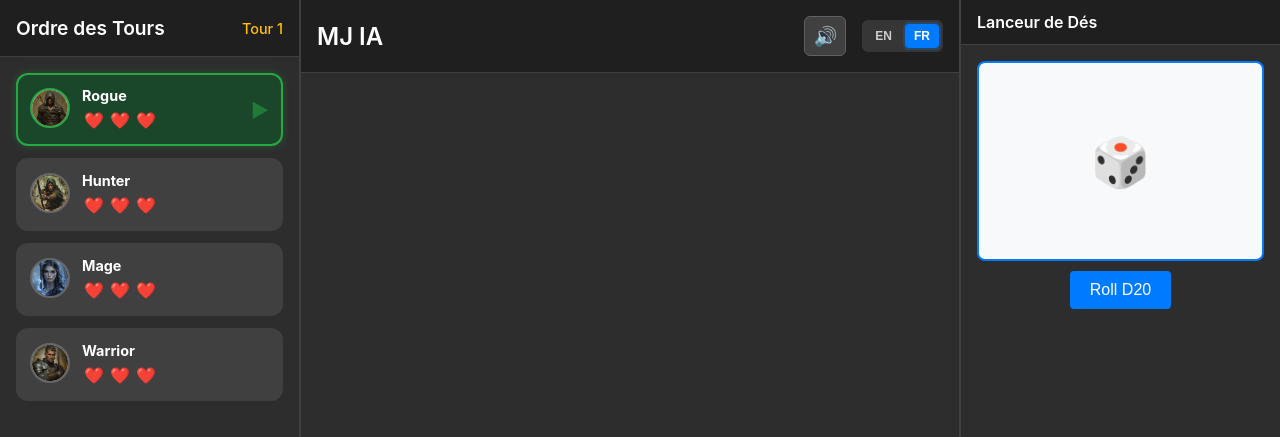
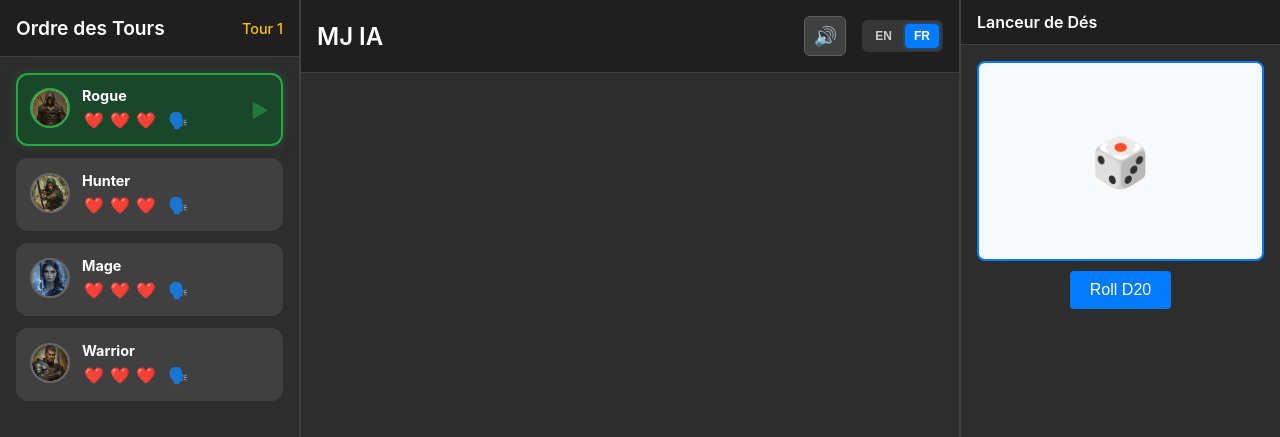
Before and after one commit to tchikl-h/mjai, an Angular app in the folder chat-app/: page / in a window 1280 px wide. Shown: the top 437 px of the page. Built offline with nearby package versions, Linux system fonts and the light colour scheme.

Commit message:
Players response on click on a button instead of automatically after a gm message

```diff
--- a/chat-app/src/app/app.component.html
+++ b/chat-app/src/app/app.component.html
@@ -36,7 +36,8 @@
         [showControls]="true"
         [clickable]="player.isAlive()"
         (healthToggle)="onHealthToggle($event)"
-        (playerClick)="onPlayerClick($event)">
+        (playerClick)="onPlayerClick($event)"
+        (playerSpeak)="onPlayerSpeak($event)">
       </app-player-card>
     </div>
 
--- a/chat-app/src/app/app.component.ts
+++ b/chat-app/src/app/app.component.ts
@@ -121,7 +121,7 @@ export class AppComponent implements OnInit, AfterViewChecked {
       const mjMessage = this.newMessage;
       this.addMJMessage(mjMessage);
       this.newMessage = '';
-      await this.generatePlayerResponse(mjMessage);
+      // Players no longer automatically respond - they respond when their speak button is clicked
     }
   }
 
@@ -190,6 +190,11 @@ export class AppComponent implements OnInit, AfterViewChecked {
     }
   }
 
+  async onPlayerSpeak(player: PlayerImpl): Promise<void> {
+    console.log(`${player.name} speaks...`);
+    await this.generatePlayerResponse('', player);
+  }
+
   toggleHealth(player: PlayerImpl, heartIndex: number): void {
     const previousHealth = player.health;
 
@@ -251,7 +256,7 @@ export class AppComponent implements OnInit, AfterViewChecked {
   private async addGMMessage(text: string): Promise<void> {
     this.addMJMessage(text);
     console.log('Added GM message from voice:', text);
-    await this.generatePlayerResponse(text);
+    // Players no longer automatically respond - they respond when their speak button is clicked
   }
 
   private addMJMessage(text: string): void {
@@ -270,19 +275,33 @@ export class AppComponent implements OnInit, AfterViewChecked {
     );
   }
 
-  private async generatePlayerResponse(mjMessage: string): Promise<void> {
+  private async generatePlayerResponse(mjMessage: string, specificPlayer?: PlayerImpl): Promise<void> {
     try {
-      const currentPlayer = this.gameService.getCurrentTurn().getCurrentPlayer();
-      const playerResponse = await this.apiService.generatePlayerResponse(currentPlayer, mjMessage);
-      this.addPlayerMessage(playerResponse, currentPlayer as PlayerImpl);
-      this.speakCharacterText(currentPlayer as PlayerImpl, playerResponse);
+      const player = specificPlayer || this.gameService.getCurrentTurn().getCurrentPlayer();
+
+      // Get the latest GM message if no specific message provided
+      const messageToRespond = mjMessage || this.getLatestGMMessage();
+
+      const playerResponse = await this.apiService.generatePlayerResponse(player, messageToRespond);
+      this.addPlayerMessage(playerResponse, player as PlayerImpl);
+      this.speakCharacterText(player as PlayerImpl, playerResponse);
     } catch (error) {
       console.error('Error generating player response:', error);
-      const currentPlayer = this.gameService.getCurrentTurn().getCurrentPlayer();
+      const player = specificPlayer || this.gameService.getCurrentTurn().getCurrentPlayer();
       const fallbackText = 'I listen carefully to your words.';
-      this.addPlayerMessage(fallbackText, currentPlayer as PlayerImpl);
-      this.speakCharacterText(currentPlayer as PlayerImpl, fallbackText);
+      this.addPlayerMessage(fallbackText, player as PlayerImpl);
+      this.speakCharacterText(player as PlayerImpl, fallbackText);
     }
+  }
+
+  private getLatestGMMessage(): string {
+    // Find the most recent GM message
+    for (let i = this.messages.length - 1; i >= 0; i--) {
+      if (this.messages[i].sender === 'mj') {
+        return this.messages[i].text;
+      }
+    }
+    return 'What shall we do next?'; // Fallback if no GM message found
   }
 
   private addPlayerMessage(text: string, player: PlayerImpl): void {
--- a/chat-app/src/app/components/player-card/player-card.component.css
+++ b/chat-app/src/app/components/player-card/player-card.component.css
@@ -195,6 +195,35 @@
   margin-left: 3px;
 }
 
+.speak-button {
+  background: none;
+  border: none;
+  font-size: 1rem;
+  cursor: pointer;
+  padding: 2px 4px;
+  border-radius: 4px;
+  transition: all 0.2s ease;
+  margin-left: 4px;
+  display: flex;
+  align-items: center;
+  justify-content: center;
+}
+
+.speak-button:hover {
+  background-color: rgba(255, 255, 255, 0.1);
+  transform: scale(1.1);
+}
+
+.speak-button:active {
+  transform: scale(0.95);
+}
+
+.speak-button.small {
+  font-size: 0.8rem;
+  padding: 1px 3px;
+  margin-left: 3px;
+}
+
 .current-indicator {
   color: #28a745;
   font-size: 1.2rem;
--- a/chat-app/src/app/components/player-card/player-card.component.html
+++ b/chat-app/src/app/components/player-card/player-card.component.html
@@ -31,6 +31,16 @@
           [title]="!player.isAlive() ? i18n.translate('player.eliminated') : !showControls ? '' : (i < player.health ? i18n.translate('health.remove') : i18n.translate('health.add'))">
           {{ i < player.health ? '❤️' : '🤍' }}
         </span>
+        <!-- Speak button -->
+        <button
+          *ngIf="player.isAlive() && showControls"
+          class="speak-button"
+          [class.small]="size === 'small'"
+          (click)="onSpeakClick($event)"
+          [title]="'Make ' + player.name + ' respond'"
+          type="button">
+          🗣️
+        </button>
         <!-- Trait icon - DEACTIVATED -->
         <!--
         <span
--- a/chat-app/src/app/components/player-card/player-card.component.ts
+++ b/chat-app/src/app/components/player-card/player-card.component.ts
@@ -19,6 +19,7 @@ export class PlayerCardComponent {
   @Input() size: 'small' | 'normal' = 'normal';
   @Output() healthToggle = new EventEmitter<{ player: PlayerImpl, heartIndex: number }>();
   @Output() playerClick = new EventEmitter<PlayerImpl>();
+  @Output() playerSpeak = new EventEmitter<PlayerImpl>();
 
   constructor(
     private traitsService: TraitsService,
@@ -37,6 +38,13 @@ export class PlayerCardComponent {
     }
   }
 
+  onSpeakClick(event: Event): void {
+    event.stopPropagation();
+    if (this.player.isAlive()) {
+      this.playerSpeak.emit(this.player);
+    }
+  }
+
   // Trait methods - DEACTIVATED
   /*
   getTraitIcon(): string {
```
